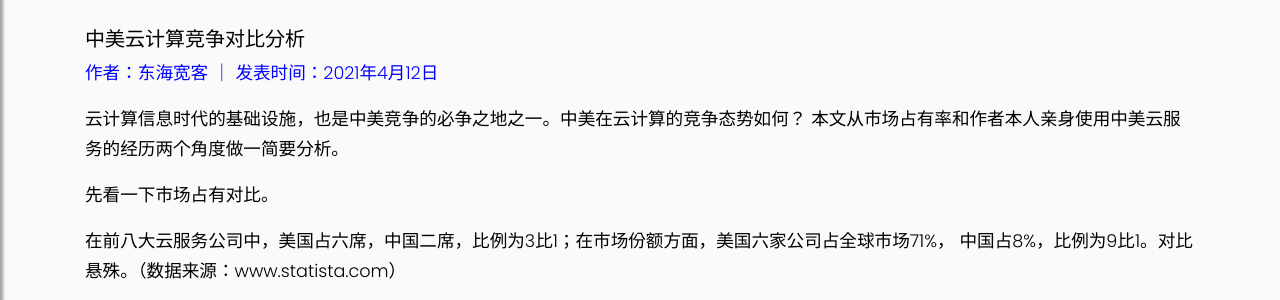
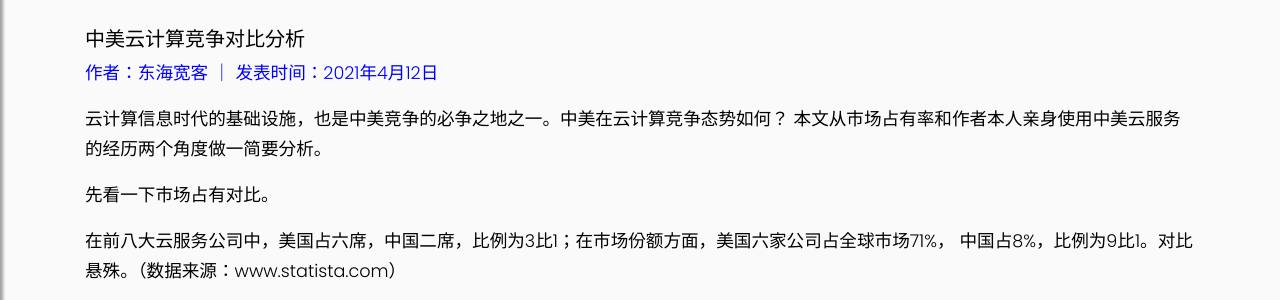
Before and after one commit to logoogol/tencent_final, a FastAPI app: page / in a window 1280 px wide. Shown: the part 133-433 px from the top of the page. Run offline with FastAPI, Linux system fonts and the light colour scheme; some libraries are stand-ins or nearby versions.

Commit message:
newly commit

```diff
--- a/app/templates/page.html
+++ b/app/templates/page.html
@@ -16,7 +16,7 @@
 <div class="container">
     <h5>中美云计算竞争对比分析</h5>
     <p style="color:blue"> 作者：东海宽客 ｜ 发表时间：2021年4月12日 </p>
-    <p>云计算信息时代的基础设施，也是中美竞争的必争之地之一。中美在云计算的竞争态势如何？
+    <p>云计算信息时代的基础设施，也是中美竞争的必争之地之一。中美在云计算竞争态势如何？
         本文从市场占有率和作者本人亲身使用中美云服务的经历两个角度做一简要分析。</p>
     <p>先看一下市场占有对比。</p>
     <p>在前八大云服务公司中，美国占六席，中国二席，比例为3比1；在市场份额方面，美国六家公司占全球市场71%，
```
